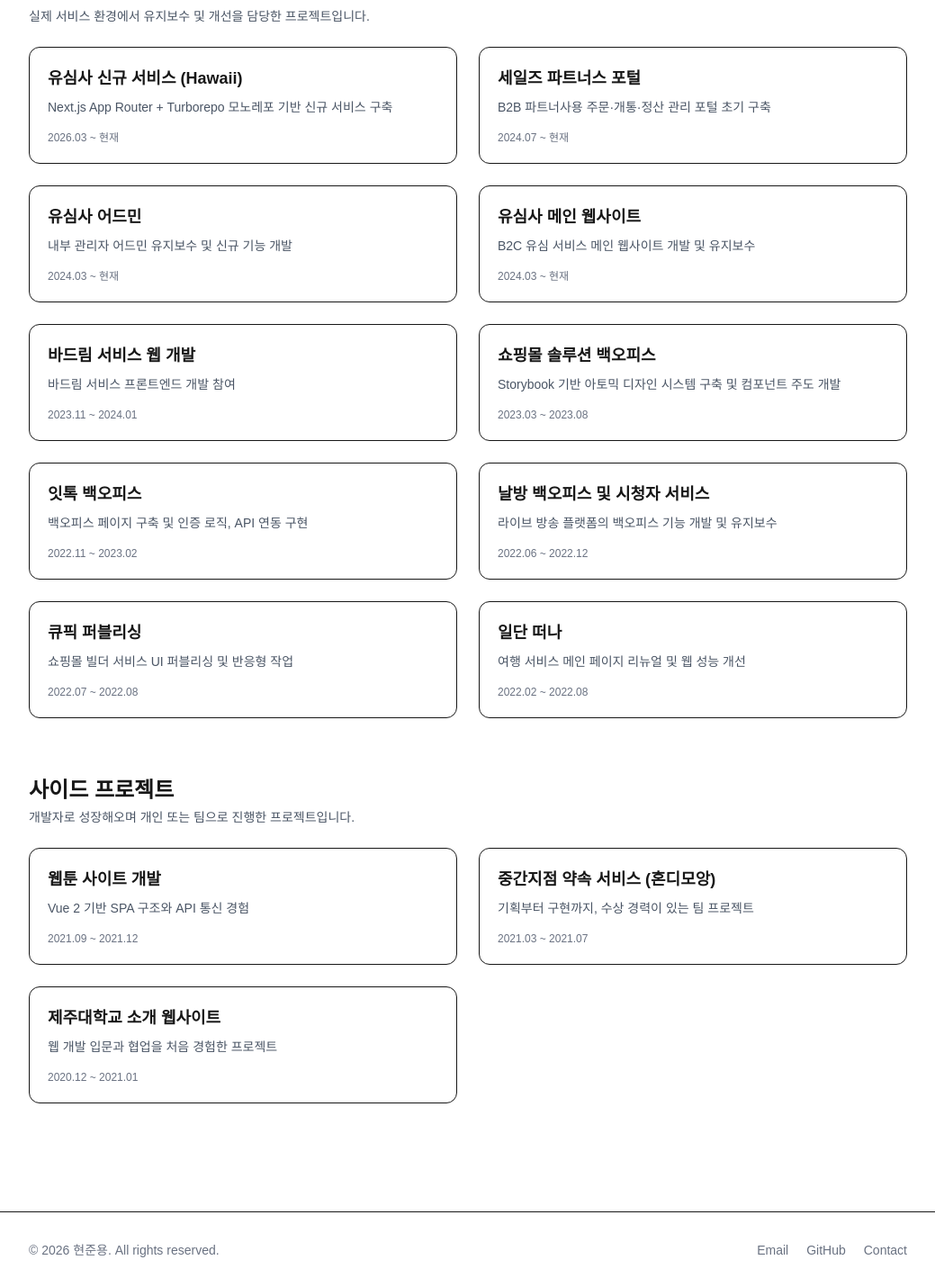
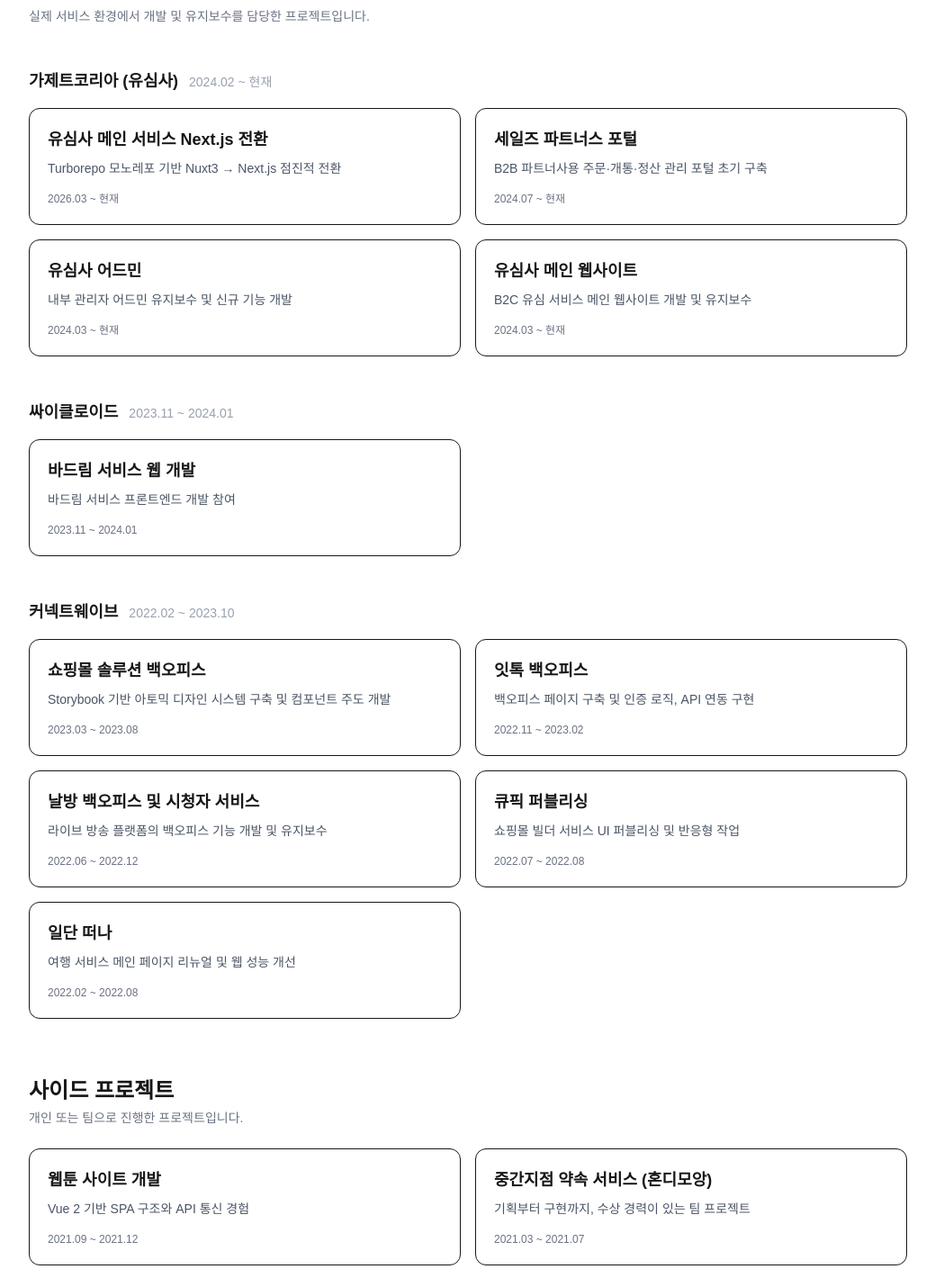
Before and after one commit to hyunjunyong2/portfolio-next, a Next.js app: page /projects in a window 1280 px wide. Shown: the part 133-1553 px from the top of the page at 90% size, without its empty margins (120-1159 px from the left). Built offline with nearby package versions, Linux system fonts and the light colour scheme; no server answers.

Commit message:
플젝 오타들 수정

```diff
--- a/app/layout.tsx
+++ b/app/layout.tsx
@@ -4,7 +4,7 @@
 import Footer from '@components/layouts/Footer';
 
 export const metadata: Metadata = {
-  // metadataBase: new URL('내 url'), // vercel 배포후 수정예정
+  metadataBase: new URL(process.env.NEXT_PUBLIC_SITE_URL ?? 'http://localhost:3000'),
   title: {
     default: '현준용 | 프론트엔드 개발자',
     template: '%s | 현준용',
--- a/app/projects/page.tsx
+++ b/app/projects/page.tsx
@@ -1,55 +1,75 @@
+import type { Metadata } from 'next';
 import ProjectCard from '@/components/projects/ProjectCard';
 import { projects } from '@/data/projects';
 
-const workProjects = projects.filter(
-  (project) => project.category === 'work'
-);
+export const metadata: Metadata = {
+  title: 'Projects',
+  description:
+    '프론트엔드 개발자 현준용의 실무 및 사이드 프로젝트 목록입니다.',
+};
 
-const sideProjects = projects.filter(
-  (project) => project.category === 'side'
-);
+const WORK_GROUPS = [
+  {
+    company: '가제트코리아 (유심사)',
+    period: '2024.02 ~ 현재',
+  },
+  {
+    company: '싸이클로이드',
+    period: '2023.11 ~ 2024.01',
+  },
+  {
+    company: '커넥트웨이브',
+    period: '2022.02 ~ 2023.10',
+  },
+];
+
+const sideProjects = projects.filter((p) => p.category === 'side');
 
 export default function ProjectsPage() {
   return (
     <section className="space-y-16">
-      {/* Work Projects */}
-      <div className="space-y-6">
+      {/* 실무 프로젝트 */}
+      <div className="space-y-12">
         <div>
-          <h2 className="text-2xl font-bold">
-            실무 프로젝트
-          </h2>
-          <p className="mt-1 text-sm text-gray-600">
-            실제 서비스 환경에서 유지보수 및 개선을 담당한 프로젝트입니다.
+          <h2 className="text-2xl font-bold">실무 프로젝트</h2>
+          <p className="mt-1 text-sm text-gray-500">
+            실제 서비스 환경에서 개발 및 유지보수를 담당한 프로젝트입니다.
           </p>
         </div>
 
-        <div className="grid grid-cols-1 gap-6 sm:grid-cols-2">
-          {workProjects.map((project) => (
-            <ProjectCard
-              key={project.slug}
-              project={project}
-            />
-          ))}
-        </div>
+        {WORK_GROUPS.map((group) => {
+          const groupProjects = projects.filter(
+            (p) => p.category === 'work' && p.company === group.company
+          );
+          if (groupProjects.length === 0) return null;
+
+          return (
+            <div key={group.company} className="space-y-4">
+              <div className="flex items-baseline gap-3">
+                <h3 className="text-lg font-semibold">{group.company}</h3>
+                <span className="text-sm text-gray-400">{group.period}</span>
+              </div>
+              <div className="grid grid-cols-1 gap-4 sm:grid-cols-2">
+                {groupProjects.map((project) => (
+                  <ProjectCard key={project.slug} project={project} />
+                ))}
+              </div>
+            </div>
+          );
+        })}
       </div>
 
-      {/* Side Projects */}
+      {/* 사이드 프로젝트 */}
       <div className="space-y-6">
         <div>
-          <h2 className="text-2xl font-bold">
-            사이드 프로젝트
-          </h2>
-          <p className="mt-1 text-sm text-gray-600">
-            개발자로 성장해오며 개인 또는 팀으로 진행한 프로젝트입니다.
+          <h2 className="text-2xl font-bold">사이드 프로젝트</h2>
+          <p className="mt-1 text-sm text-gray-500">
+            개인 또는 팀으로 진행한 프로젝트입니다.
           </p>
         </div>
-
-        <div className="grid grid-cols-1 gap-6 sm:grid-cols-2">
+        <div className="grid grid-cols-1 gap-4 sm:grid-cols-2">
           {sideProjects.map((project) => (
-            <ProjectCard
-              key={project.slug}
-              project={project}
-            />
+            <ProjectCard key={project.slug} project={project} />
           ))}
         </div>
       </div>
--- a/data/projects.ts
+++ b/data/projects.ts
@@ -24,21 +24,21 @@
   {
     category: 'work',
     slug: 'usimsa-hawaii',
-    title: '유심사 신규 서비스 (Hawaii)',
+    title: '유심사 메인 서비스 Next.js 전환',
     company: '가제트코리아 (유심사)',
     period: '2026.03 ~ 현재',
-    summary: 'Next.js App Router + Turborepo 모노레포 기반 신규 서비스 구축',
+    summary: 'Turborepo 모노레포 기반 Nuxt3 → Next.js 점진적 전환',
 
     description: [
-      'Next.js App Router와 Turborepo(pnpm workspace)를 활용한 모노레포 구조의 신규 통합 유심사 서비스를 구축하고 있습니다.',
-      'my-usimsa, product-usimsa, affiliate-usimsa 세 개의 앱을 하나의 모노레포로 관리하는 구조를 설계했습니다.',
-      '본인인증(CI) 플로우, 온보딩 페이지, 내 정보 페이지 등 핵심 사용자 흐름을 개발했습니다.',
-      '통합인증 플로우 전체 작업을 담당하여 기존 레거시 서비스와의 인증 연동을 처리했습니다.',
+      'Nuxt3 기반 유심사 메인 서비스를 Next.js App Router로 점진적으로 전환하는 프로젝트를 진행하고 있습니다.',
+      'Turborepo(pnpm workspace) 모노레포 구조로 my-usimsa, product-usimsa, affiliate-usimsa 앱을 통합 관리합니다.',
+      '기존 Nuxt3 레거시와 병행하며 신규 페이지를 Next.js로 구축하는 점진적 전환 전략을 취하고 있습니다.',
+      '통합인증 플로우 전체를 담당하여 레거시 서비스와의 인증 연동을 설계 및 구현했습니다.',
     ],
 
     role: [
       '본인인증 플로우 설계 및 구현 (CI flow, 약관, 인증 실패 UI)',
-      '온보딩 페이지 개발 (US-2192)',
+      '온보딩 페이지 개발',
       '내 정보 페이지 전체 UI 설계 및 API 연동',
       '공통 디자인 컴포넌트 제작 (체크박스, Agreement)',
       '연결된 통합계정 조회 페이지 생성',
```
